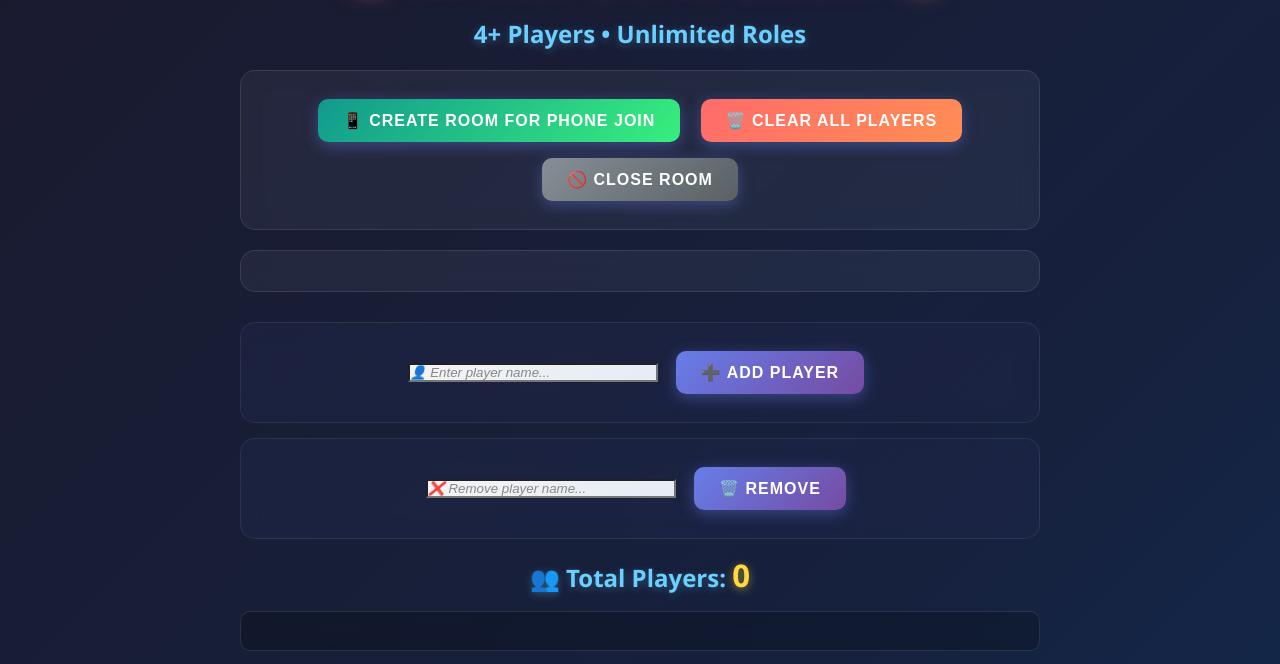
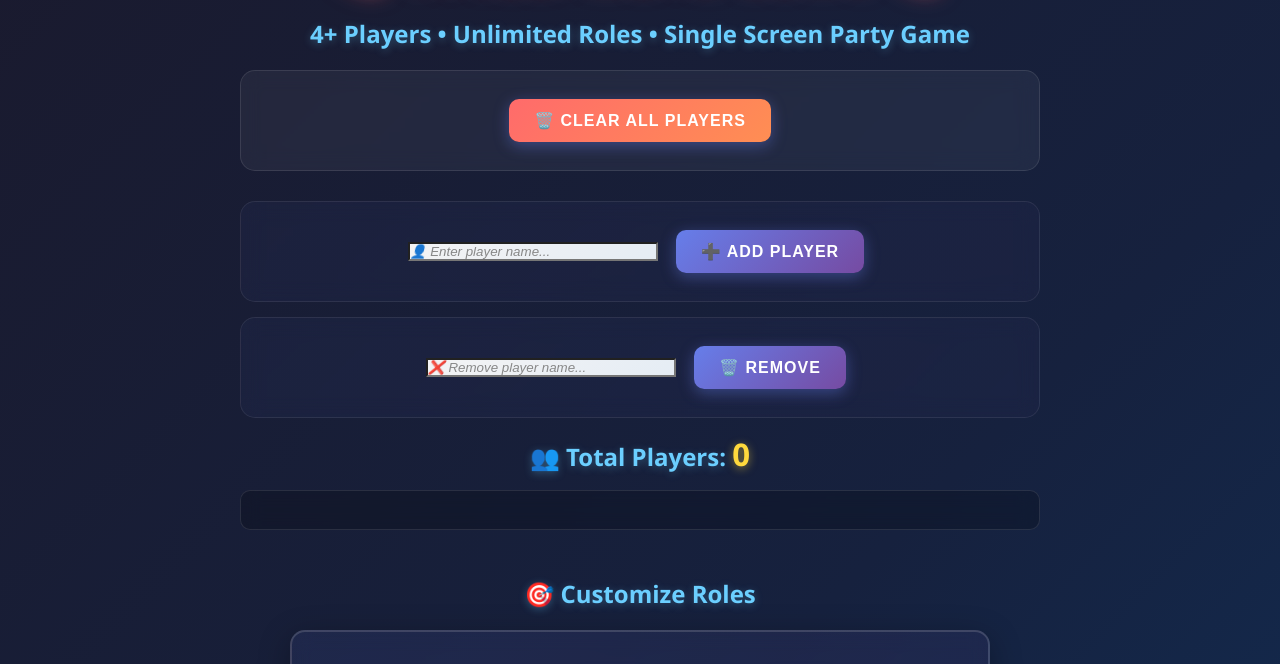
Before and after one commit to im4vk/MafiaGame, a plain HTML site: page index.html in a window 1280 px wide. Shown: the part 104-768 px from the top of the page. Drawn offline with Linux system fonts and the light colour scheme.

Commit message:
Update index.html

```diff
--- a/index.html
+++ b/index.html
@@ -7,23 +7,14 @@
 
 <body style="text-align: center;">
     <h1>🎭 Virtual Mafia Game 🎭</h1>
-    <h3>4+ Players • Unlimited Roles</h3>
+    <h3>4+ Players • Unlimited Roles • Single Screen Party Game</h3>
 
-    <!-- Room Management Section -->
+    <!-- Player Management Section -->
     <div style="margin: 20px auto; max-width: 800px;">
-        <button onclick="createRoom()" style="background: linear-gradient(135deg, #11998e 0%, #38ef7d 100%);">
-            📱 Create Room for Phone Join
-        </button>
         <button onclick="clearAllPlayers()" style="background: linear-gradient(135deg, #ff6b6b 0%, #ff8e53 100%);">
             🗑️ Clear All Players
         </button>
-        <button onclick="closeRoom()" style="background: linear-gradient(135deg, #868f96 0%, #596164 100%);">
-            🚫 Close Room
-        </button>
     </div>
-
-    <!-- Room Info Display -->
-    <div id="room-info"></div>
 
     <div class="input-container" style="margin-top: 30px;">
         <input id="player-name" placeholder="👤 Enter player name..." autocomplete="off" />
```
